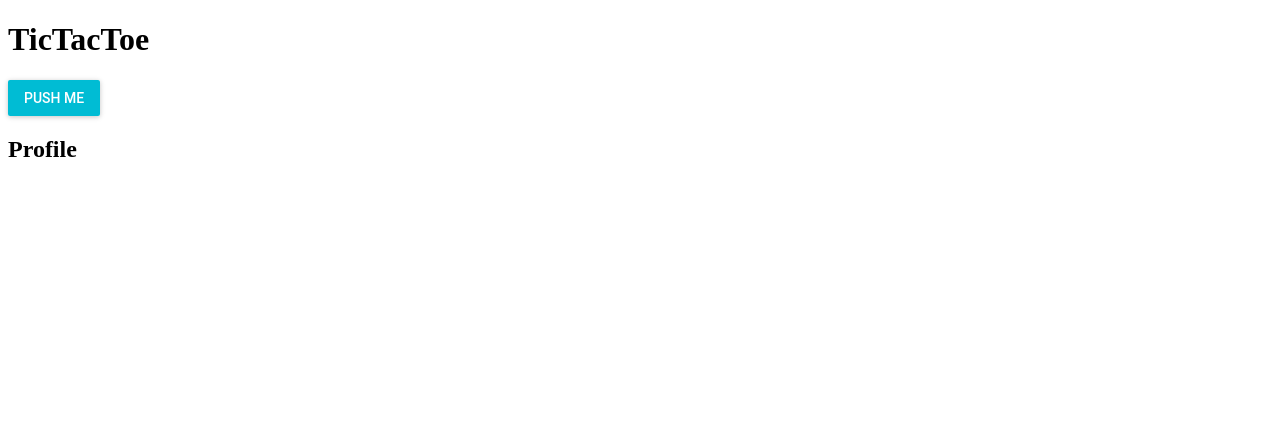
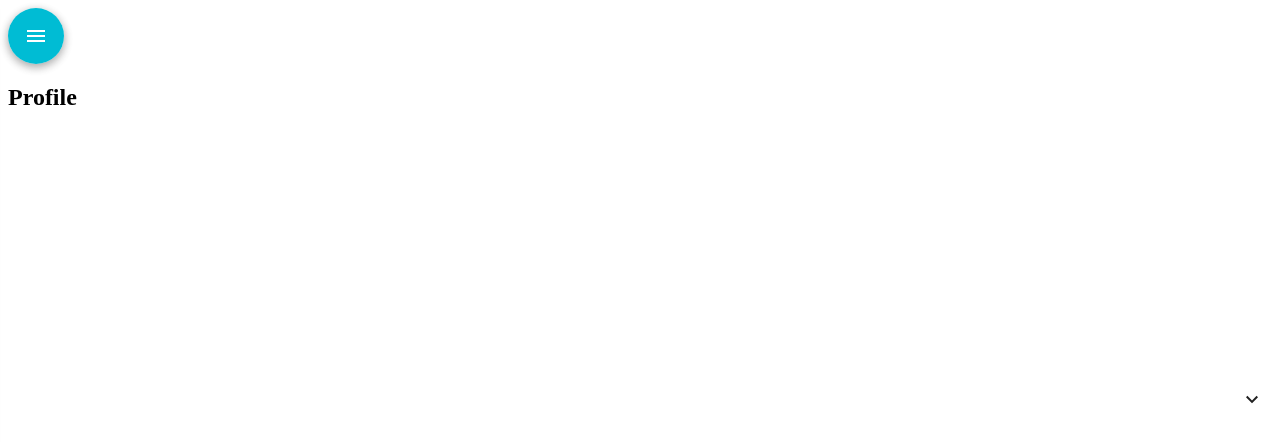
Before and after one commit to robdcon/ToeTacTics, a React app in the folder tictactoe/: page /profile in a window 1280 px wide. Shown: the top 442 px of the page. Built offline with nearby package versions, Linux system fonts and the light colour scheme.

Commit message:
Adds basic nav drawer functionality

```diff
--- a/tictactoe/package.json
+++ b/tictactoe/package.json
@@ -30,6 +30,7 @@
     "heroku": "^0.2.0",
     "html-webpack-plugin": "2.29.0",
     "jest": "20.0.4",
+    "material-auto-rotating-carousel": "^1.7.0",
     "material-ui": "^0.20.0",
     "object-assign": "4.1.1",
     "postcss-flexbugs-fixes": "3.2.0",
--- /dev/null
+++ b/tictactoe/src/components/NavDrawer.js
@@ -0,0 +1,83 @@
+import React, {Component} from 'react'
+import Drawer from 'material-ui/Drawer'
+import Divider from 'material-ui/Divider'
+import MenuItem from 'material-ui/MenuItem'
+import FloatingActionButton from 'material-ui/FloatingActionButton'
+import Menu from 'material-ui/svg-icons/navigation/menu'
+import {Link} from 'react-router'
+
+
+class NavDrawer extends Component
+{
+
+	state =
+	{
+		open:false
+	}
+
+	// Toggle open/close
+	toggle = () =>
+	{
+		this.setState((prevState, props) =>
+		{
+			return {open:!prevState.open}
+		})
+	}
+
+	render()
+	{
+		return(
+
+			<div>
+
+				<FloatingActionButton
+				onClick={this.toggle}
+				>
+					<Menu/>
+				</FloatingActionButton>
+
+				<Drawer
+					open={this.state.open}
+				>
+
+					<div
+						style=
+						{{
+							height:'100px',
+							width:'100%',
+							backgroundColor:'grey'
+						}}
+					>
+						Login
+
+					</div>
+
+					<Divider/>
+
+					<Link
+						to={'/'}
+						onClick={this.toggle}
+					>
+						<MenuItem
+							primaryText={'Play'}
+						/>
+					</Link>
+
+					<Link
+						to={'/profile'}
+						onClick={this.toggle}
+					>
+						<MenuItem
+							primaryText={'Profile'}
+						/>
+					</Link>
+
+				</Drawer>
+
+			</div>
+
+		)
+	}
+}
+
+export default NavDrawer
--- a/tictactoe/src/containers/Template.js
+++ b/tictactoe/src/containers/Template.js
@@ -1,7 +1,8 @@
 import React, {Component} from 'react'
 import MuiThemeProvider from 'material-ui/styles/MuiThemeProvider'
 import injectEventTapPlugin from 'react-tap-event-plugin'
-import RaisedButton from 'material-ui/RaisedButton'
+import NavDrawer from '../components/NavDrawer'
+import CardExpandable from 'material-ui/Card/CardExpandable'
 
 class Template extends Component
 {
@@ -11,20 +12,13 @@ class Template extends Component
 
 			<MuiThemeProvider>
 
+			<CardExpandable/>
+
 				<div>
 
-					<header>
+					 <NavDrawer
 
-					 <h1>TicTacToe</h1>
-
-					 <RaisedButton
-
-						label={"Push Me"}
-						primary={true}
-						onClick={()=>console.log('working')}
 					 />
-
-					 </header>
 
 					<main>
 						{this.props.children}
```
Also changed, not shown: 1 other file (tests, documents, lock files or other folders).
